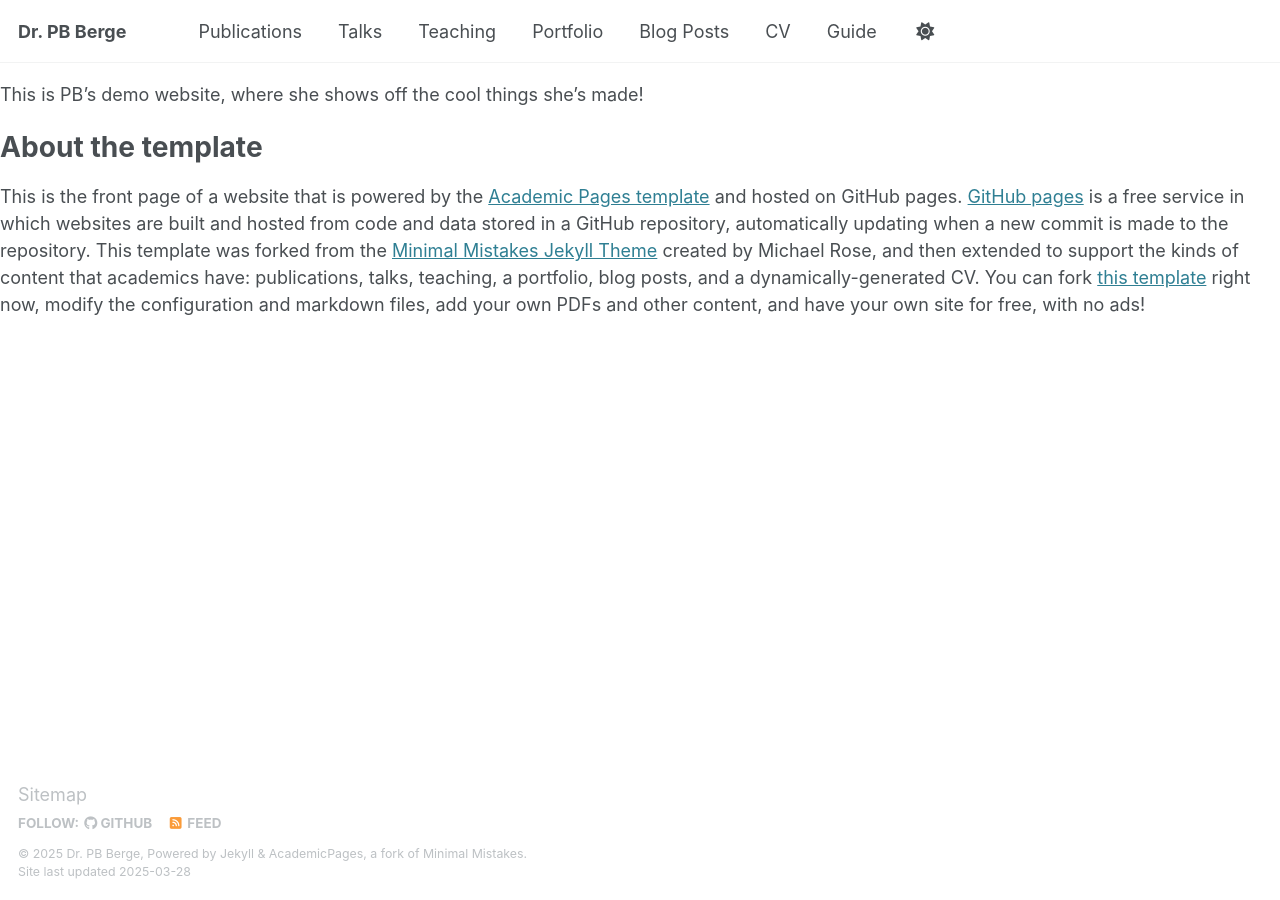
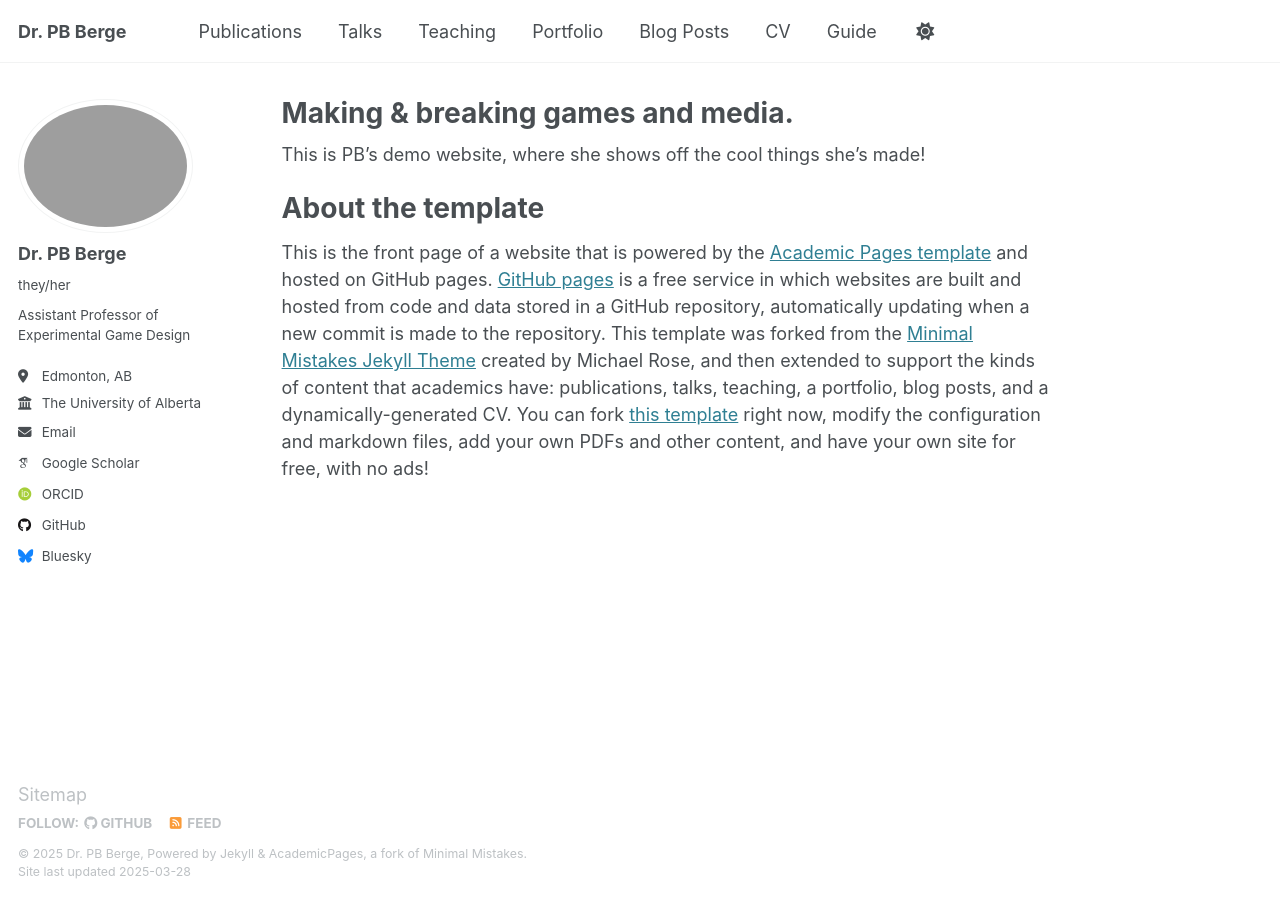
Before and after one commit to pb-berge/me, a Jekyll site: the page built from _pages/about.md, in a window 1280 px wide. Built offline with Jekyll 4.4.1, drawn with Linux system fonts in a browser that asks for light colours; some web fonts are replaced; our own code applies the rules of GitHub Pages for plain Markdown files; part of the change alters nothing that is shown.

```diff
--- a/_config.yml
+++ b/_config.yml
@@ -242,7 +242,7 @@ defaults:
       related: true
   # _pages
   - scope:
-      path: "/_portfolio"
+      path: ""
       type: pages
     values:
       layout: single
@@ -267,7 +267,7 @@ defaults:
       comments: true
   # _portfolio
   - scope:
-      path: ""
+      path: "/_portfolio"
       type: portfolio
     values:
       layout: single
```
